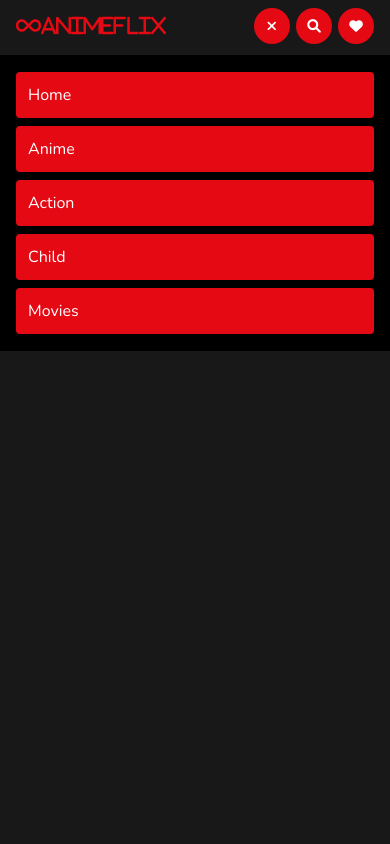
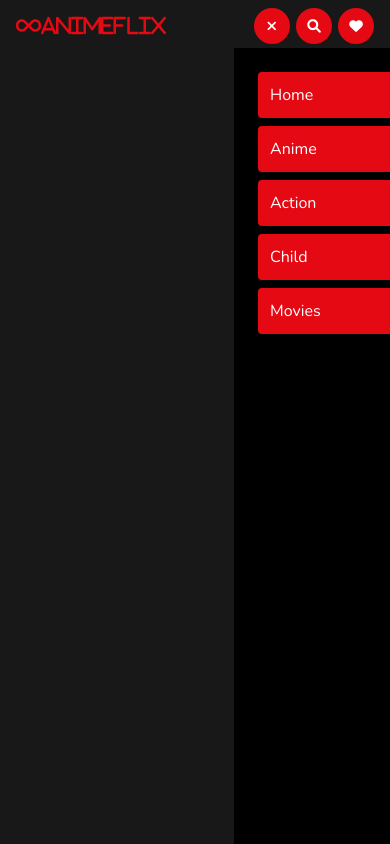
Before and after one commit to PauloJaka/Anime-API, a plain HTML site: page index.html in a window 390 px wide. Both pictures are taken after a click on the icon 271 px from the left and 26 px from the top of the page. Drawn offline with nearby package versions, Linux system fonts and the light colour scheme; no server answers.

Commit message:
CSS alteração do menu, de cascata para side-bar rigth

```diff
--- a/assets/style.css
+++ b/assets/style.css
@@ -138,11 +138,10 @@ header .icons #menu-bars{
     background-position: center !important;
     justify-content:flex-end;
     padding:2rem 9%;
+    justify-content: flex-start;
 }
 
-.home .box{
-    justify-content: flex-start;
-}
+
 
 .home .box .content{
     width:50rem;
@@ -161,8 +160,6 @@ header .icons #menu-bars{
     font-size: 1.5rem;
     padding: 1rem 0;
 }
-
-
 
 
 
@@ -192,22 +189,21 @@ header .icons #menu-bars{
     header .icons #menu-bars{
         display: inline-block;
     }
-    header .navbar{
-        position: absolute;
-        top: 55px;
-        left: 0;
-        right: 0;
-        background:var(--black);
-        border-top: .1rem solid rgba(0,0,0,.2);
-        border-bottom: .1rem solid rgba(0,0,0,.2);
-        padding:1rem;
-        clip-path: polygon(0 0, 100% 0, 100% 0, 0 0);
-    }
+    header .navbar {
+        position: fixed;
+        top: 6rem;
+        right: -100%;
+        width: 70%;
+        height: 100%;
+        background: var(--black);
+        padding: 2rem;
+        transition: transform 0.3s ease;
+        z-index: 200 !important;
+      }
 
-    header .navbar.active{
-        clip-path: polygon(0 0, 100% 0, 100% 100%, 0 100%);
-       ;
-    }
+      header .navbar.active {
+        transform: translateX(-100%);
+      }
     header .navbar a{
         display:block;
         padding:1.5rem;
```
